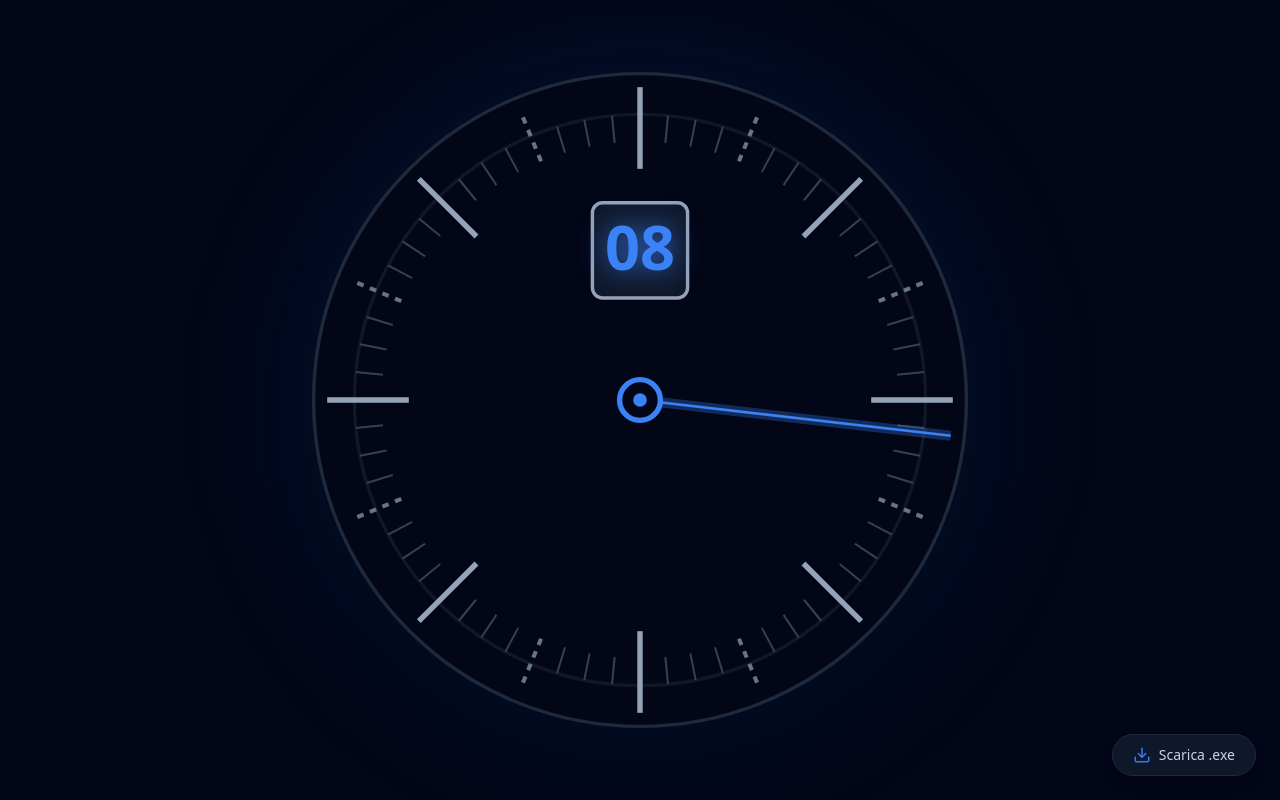
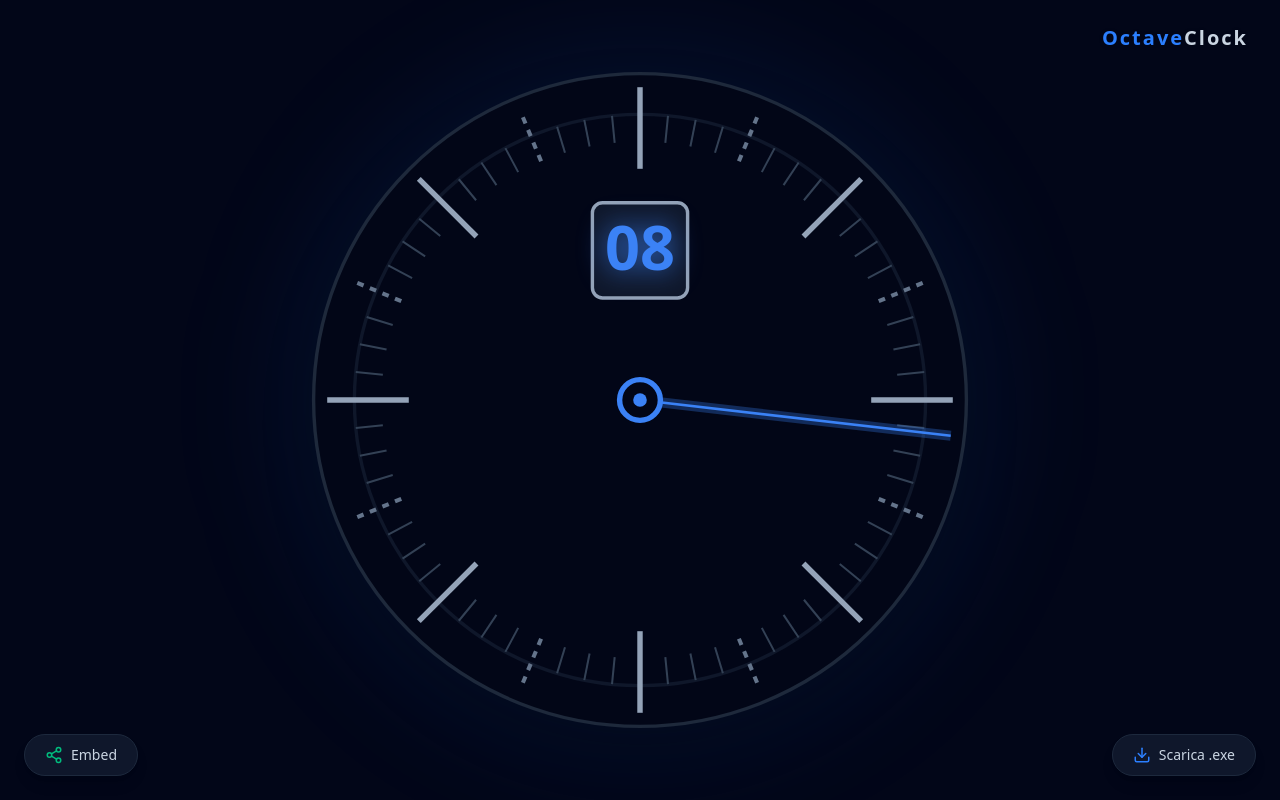
Before and after one commit to mere94/OctaveClock, a React (Vite) app: page / in a window 1280 px wide. Built offline with nearby package versions, Linux system fonts and the light colour scheme.

Commit message:
feat: Add embed functionality and UI tweaks
Implement an embed feature allowing users to share OctaveClock on their websites. Includes a share icon, modal for embed code, and copy-to-clipboard functionality.

Also adds a title to the application for better branding.

```diff
--- a/src/App.tsx
+++ b/src/App.tsx
@@ -4,10 +4,20 @@
  */
 
 import React, { useState, useEffect } from 'react';
-import { Download } from 'lucide-react';
+import { Download, Share2, Copy, Check, X } from 'lucide-react';
 
 export default function App() {
   const [time, setTime] = useState(new Date());
+  const [showEmbedModal, setShowEmbedModal] = useState(false);
+  const [copied, setCopied] = useState(false);
+
+  const embedCode = `<iframe src="https://mere94.github.io/octaveclock/" width="100%" height="400" frameborder="0" style="border-radius: 12px; overflow: hidden; border: 1px solid #1e293b;"></iframe>`;
+
+  const handleCopy = () => {
+    navigator.clipboard.writeText(embedCode);
+    setCopied(true);
+    setTimeout(() => setCopied(false), 2000);
+  };
 
   useEffect(() => {
     const interval = setInterval(() => {
@@ -55,7 +65,15 @@ export default function App() {
   };
 
   return (
-    <div className="min-h-screen bg-slate-950 flex items-center justify-center p-4 overflow-hidden">
+    <div className="min-h-screen bg-slate-950 flex items-center justify-center p-4 overflow-hidden relative">
+
+      {/* Title */}
+      <div className="absolute top-6 right-8 select-none z-20">
+        <h1 className="text-xl font-bold tracking-widest text-slate-300 drop-shadow-sm">
+          <span className="text-blue-500">Octave</span>Clock
+        </h1>
+      </div>
+
       <div className="relative w-full max-w-[85vmin] aspect-square">
         {/* Outer glow */}
         <div className="absolute inset-0 bg-blue-500/10 rounded-full blur-3xl"></div>
@@ -103,6 +121,68 @@ export default function App() {
           <span>Scarica .exe</span>
         </a>
       )}
+
+      {/* Embed Button (Hidden in Electron) */}
+      {!/electron/i.test(navigator.userAgent) && (
+        <button
+          onClick={() => setShowEmbedModal(true)}
+          className="absolute bottom-6 left-6 flex items-center gap-2 px-5 py-2.5 bg-slate-900 hover:bg-slate-800 text-slate-300 hover:text-white rounded-full transition-all shadow-lg border border-slate-800 hover:border-slate-700 text-sm font-medium group"
+          title="Incorpora su Notion o altri siti"
+        >
+          <Share2 size={18} className="text-emerald-500 group-hover:scale-110 transition-transform" />
+          <span>Embed</span>
+        </button>
+      )}
+
+      {/* Embed Modal */}
+      {showEmbedModal && (
+        <div className="absolute inset-0 z-50 flex items-center justify-center bg-slate-950/80 backdrop-blur-sm p-4">
+          <div className="bg-slate-900 border border-slate-800 rounded-2xl p-6 w-full max-w-md shadow-2xl relative">
+            <button
+              onClick={() => setShowEmbedModal(false)}
+              className="absolute top-4 right-4 text-slate-400 hover:text-white transition-colors"
+            >
+              <X size={20} />
+            </button>
+            <h3 className="text-lg font-semibold text-white mb-2 flex items-center gap-2">
+              <Share2 size={18} className="text-emerald-500" />
+              Incorpora OctaveClock
+            </h3>
+            <p className="text-sm text-slate-400 mb-4">
+              Copia questo codice per inserire l'orologio su Notion, siti web o blog. Notion supporta nativamente i link diretti, ma puoi usare questo iframe per siti custom.
+            </p>
+            <div className="relative">
+              <pre className="bg-slate-950 border border-slate-800 rounded-xl p-4 text-xs text-slate-300 overflow-x-auto whitespace-pre-wrap">
+                {embedCode}
+              </pre>
+              <button
+                onClick={handleCopy}
+                className="absolute top-2 right-2 p-2 bg-slate-800 hover:bg-slate-700 rounded-lg text-slate-300 transition-colors"
+                title="Copia codice"
+              >
+                {copied ? <Check size={16} className="text-emerald-500" /> : <Copy size={16} />}
+              </button>
+            </div>
+            {/* Notion direct link helper */}
+            <div className="mt-4 pt-4 border-t border-slate-800">
+              <p className="text-xs text-slate-500 mb-2">Per Notion, puoi incollare direttamente questo link e selezionare "Create embed":</p>
+              <div className="flex items-center gap-2 bg-slate-950 border border-slate-800 rounded-lg p-2">
+                <code className="text-xs text-slate-300 flex-1 overflow-hidden text-ellipsis">https://mere94.github.io/octaveclock/</code>
+                <button
+                  onClick={() => {
+                    navigator.clipboard.writeText("https://mere94.github.io/octaveclock/");
+                    setCopied(true);
+                    setTimeout(() => setCopied(false), 2000);
+                  }}
+                  className="p-1.5 bg-slate-800 hover:bg-slate-700 rounded text-slate-300 transition-colors"
+                >
+                  <Copy size={14} />
+                </button>
+              </div>
+            </div>
+          </div>
+        </div>
+      )}
     </div>
   );
 }
```
